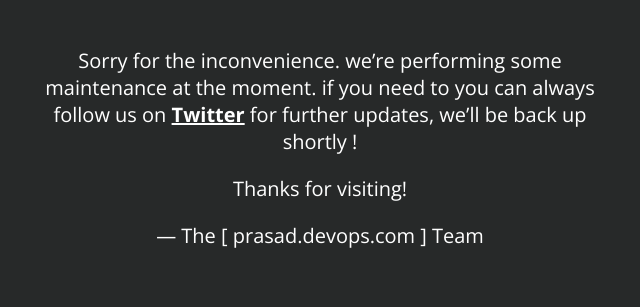
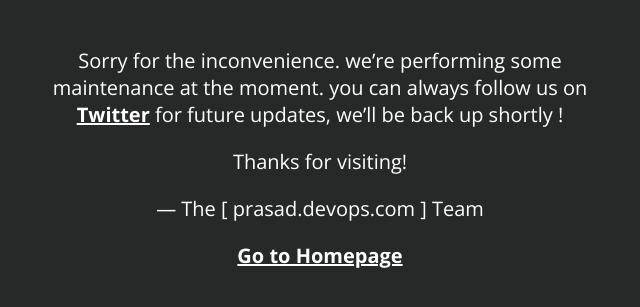
Before and after one commit to merajaprasad/sample-html-code, a plain HTML site: page 404 error/index.html in a window 1280 px wide. Shown: the part 449-756 px from the top of the page, without its empty margins (320-960 px from the left). Drawn offline with nearby package versions, Linux system fonts and the light colour scheme.

Commit message:
Update index.html

```diff
--- a/404 error/index.html
+++ b/404 error/index.html
@@ -18,9 +18,10 @@
     <h1>404</h1>
     <h1>We&rsquo;ll be back soon!</h1>
     <div>
-        <p>Sorry for the inconvenience. we&rsquo;re performing some maintenance at the moment. if you need to you can always follow us on <a href="http://www.twitter.com/">Twitter</a> for further updates, we&rsquo;ll be back up shortly !</p>
+        <p>Sorry for the inconvenience. we&rsquo;re performing some maintenance at the moment. you can always follow us on <a href="http://www.twitter.com/">Twitter</a> for future updates, we&rsquo;ll be back up shortly !</p>
         <p>Thanks for visiting!</p>
         <p>&mdash; The [ prasad.devops.com ] Team</p>
+        <a href="/" class="button">Go to Homepage</a>
 
     </div>
 </article>
```
